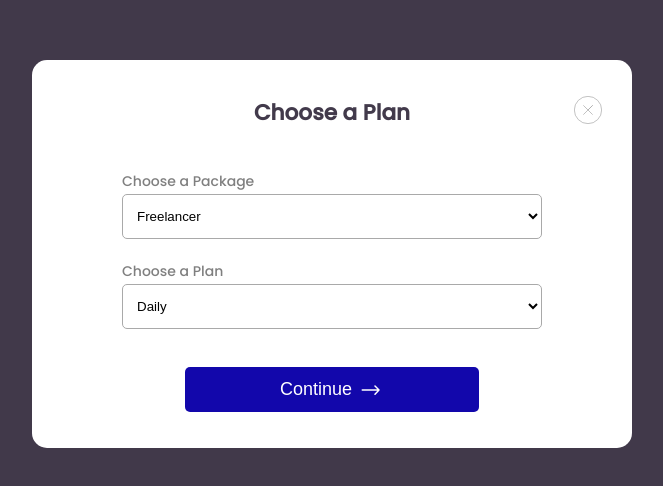
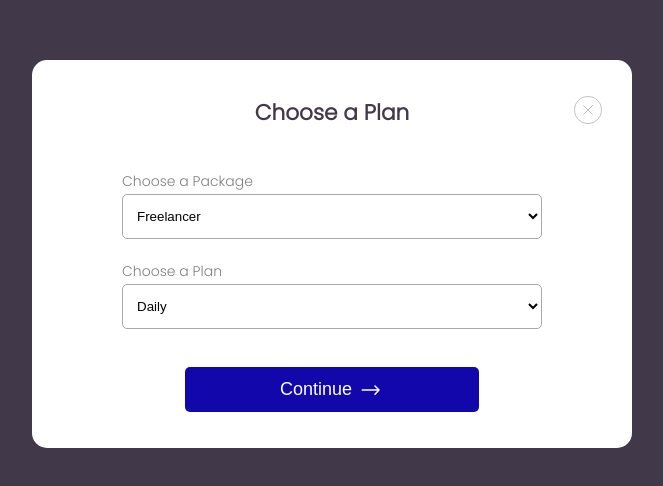
Before and after one commit to Africa-Trainovation-Consulting/newATC, a React (Create React App) app: page /chooseplan in a window 1280 px wide. Shown: the part 146-632 px from the top of the page, without its empty margins (308-971 px from the left). Built offline with nearby package versions, Linux system fonts and the light colour scheme.

Commit message:
adjusting

```diff
--- a/src/Sass/style.scss
+++ b/src/Sass/style.scss
@@ -1,4 +1,4 @@
-@import url('https://fonts.googleapis.com/css2?family=Poppins:wght@500&family=Quicksand:wght@500&display=swap');
+@import url('https://fonts.googleapis.com/css2?family=Poppins:wght@300&family=Quicksand:wght@500&display=swap');
 $font-stack: 'Poppins',
 sans-serif;
 $backdrop-background_color:rgba(21, 12, 33, 0.81);
@@ -136,8 +136,8 @@ $input-bg-color:#Fff;
     max-height: 40px;
     &:hover {
         border: 1px solid #1207AB;
-        color: #1207AB;
-        background-color: white;
+        color: #f8f8fa;
+        background-color: rgb(34, 15, 119);
         .arrow{
             fill: #1207AB;
         }
@@ -371,12 +371,20 @@ select {
 
 .lead {
     text-align: center;
-
+    line-height: 1.1;
+    margin: {
+        bottom:1em;
+    }
     font: {
-        size: 30px;
+        size: 1.2em;
+        weight:normal;
     }
 }
-
+.checked{
+    margin: {
+        bottom:1.5em;
+    }
+}
 .title {
     align-self: flex-start;
     margin-bottom: 1.2em;
--- a/src/components/ChoosePlan.js
+++ b/src/components/ChoosePlan.js
@@ -3,7 +3,7 @@ import Backdrop from './HOC'
 import Spanning from '../layouts/Spanning';
 import ContinueBtn from "../layouts/ContinueBtn";
 function ChoosePlan(props) {
-    const optionStyle = {
+     const optionStyle = {
         borderTop: '1px solid rgba(0, 0, 0, 0.2)'
     }
     return (
@@ -37,7 +37,7 @@ function ChoosePlan(props) {
                         <option value="Monthly">Monthly</option>
                     </select>
                 </span>
-                <div class="custom-select">
+                {/* <div className="custom-select">
                     <select>
                         <option value="0">Freelancer</option>
                         <option value="0">Freelancer</option>
@@ -47,7 +47,7 @@ function ChoosePlan(props) {
                         <option value="4">Hangouts</option>
                     </select>
                 </div>
-                <div class="custom-select">
+                <div className="custom-select">
                     <select>
                         <option value="0">Daily</option>
                         <option value="0">Daily</option>
@@ -55,7 +55,7 @@ function ChoosePlan(props) {
                         <option value="2">Weekly</option>
                         <option value="3">Monthly</option>
                     </select>
-                </div>
+                </div> */}
                 <ContinueBtn to='/' />
             </form>
         </>
--- a/src/components/ForgotPassword.js
+++ b/src/components/ForgotPassword.js
@@ -7,9 +7,7 @@ function ForgotPassword(props) {
     return (
         <>
         <Spanning heading='FORGOT PASSWORD' />
-            <h1 className='forgot'>
-                FORGOT PASSWORD
-            </h1>
+
             <form action='post'>
                 <Formgroup label='Email' htmlFor='Email' type='email' name='email' placeholder='Enter your email' />
                 <ContinueBtn to='/createNewPassword' />
--- a/src/components/PasswordChanged.js
+++ b/src/components/PasswordChanged.js
@@ -8,7 +8,7 @@ function PasswordChanged(props) {
                     Password changed <br /> successfuly
                 </p>
             <form action='post'>
-                <svg width="93" height="81" viewBox="0 0 163 151" fill="none" xmlns="http://www.w3.org/2000/svg">
+                <svg className='checked' width="93" height="81" viewBox="0 0 163 151" fill="none" xmlns="http://www.w3.org/2000/svg">
                     <path d="M37.6299 64.5085C46.5894 74.3641 65.4045 111.994 70.7803 108.41C85.1156 81.5317 119.162 25.0864 155 14.335" stroke="#00BC00" stroke-width="15" stroke-linecap="round" stroke-linejoin="round" />
                     <mask id="path-2-inside-1_431_104" fill="white">
                         <path fill-rule="evenodd" clip-rule="evenodd" d="M120.023 14.7528C107.513 5.48261 92.0267 0 75.2603 0C33.6952 0 0 33.6952 0 75.2603C0 116.825 33.6952 150.521 75.2603 150.521C116.825 150.521 150.521 116.825 150.521 75.2603C150.521 64.9403 148.444 55.1055 144.684 46.151L138.938 50.6204C141.898 58.2635 143.521 66.5724 143.521 75.2603C143.521 112.959 112.959 143.521 75.2603 143.521C37.5612 143.521 7 112.959 7 75.2603C7 37.5612 37.5612 7 75.2603 7C89.7374 7 103.162 11.5068 114.207 19.1939L120.023 14.7528Z" />
```
